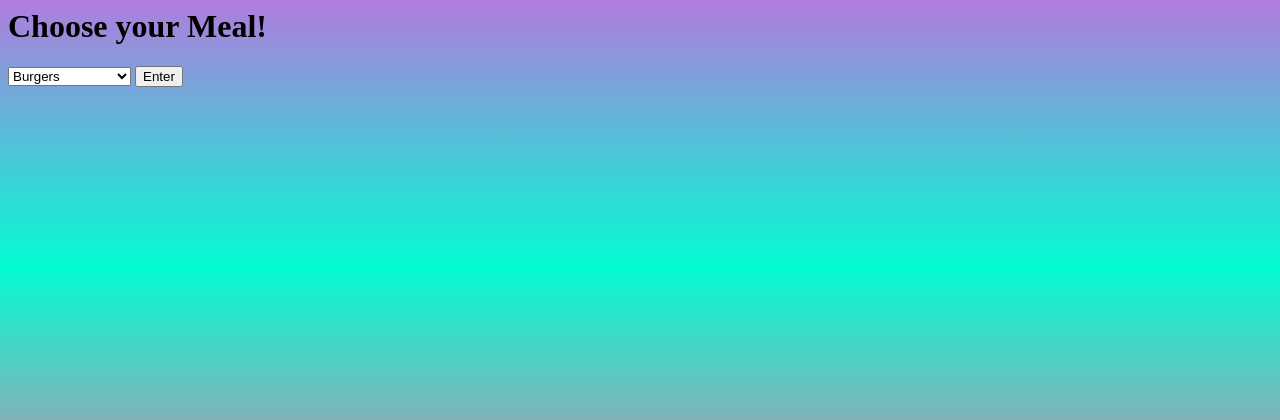
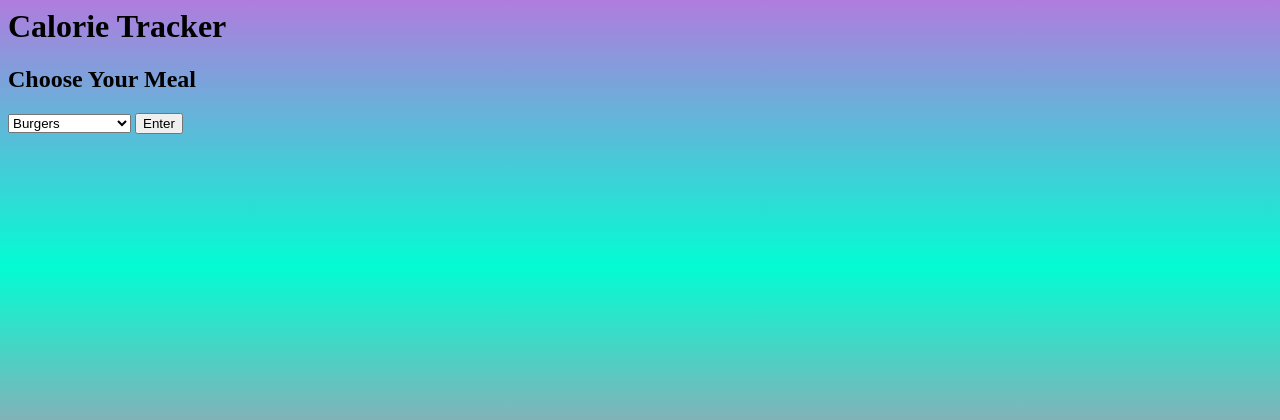
Before and after one commit to Danny0223/First-Repo, a Python web app: template templates/index.html in a window 1280 px wide. Shown: the top 420 px of the page. Run offline with Jinja, Linux system fonts and the light colour scheme; the template is opened without the code that fills it, so the values that code supplies are empty.

Commit message:
HomePage

```diff
--- a/templates/index.html
+++ b/templates/index.html
@@ -7,9 +7,10 @@
 </head>
 
 <body>
-  <h1> Choose your Meal!  </h1>
-  <form action ="/Food" method="post">
-  <select class= "Meal" name="meal_choice">
+  <h1> Calorie Tracker </h1>
+  <h2> Choose Your Meal </h2>
+  <form action ="/danny" method="post">
+  <select class= "Meal" >
     <option value="burgers">Burgers</option>
     <option value="tacos">Tacos</option>
     <option value="pasta">Pasta</option>
```
